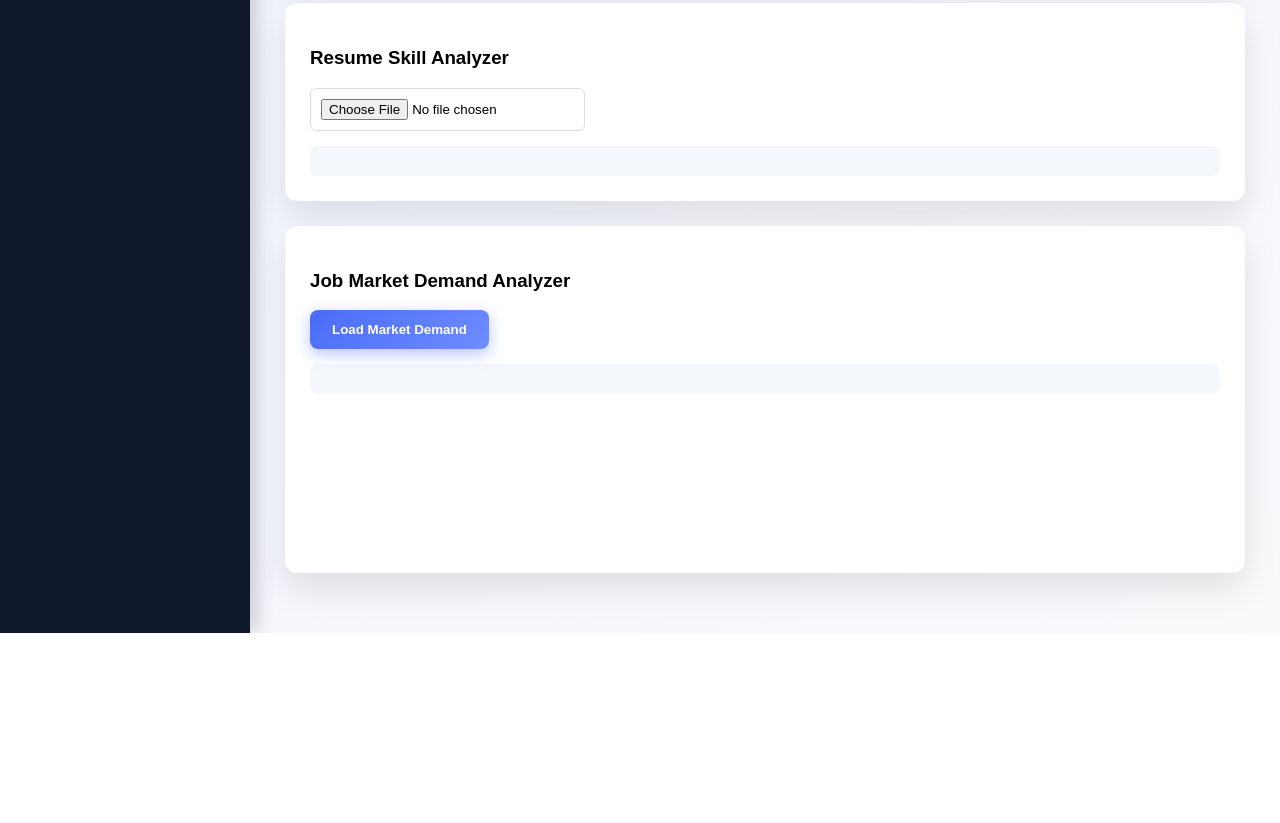
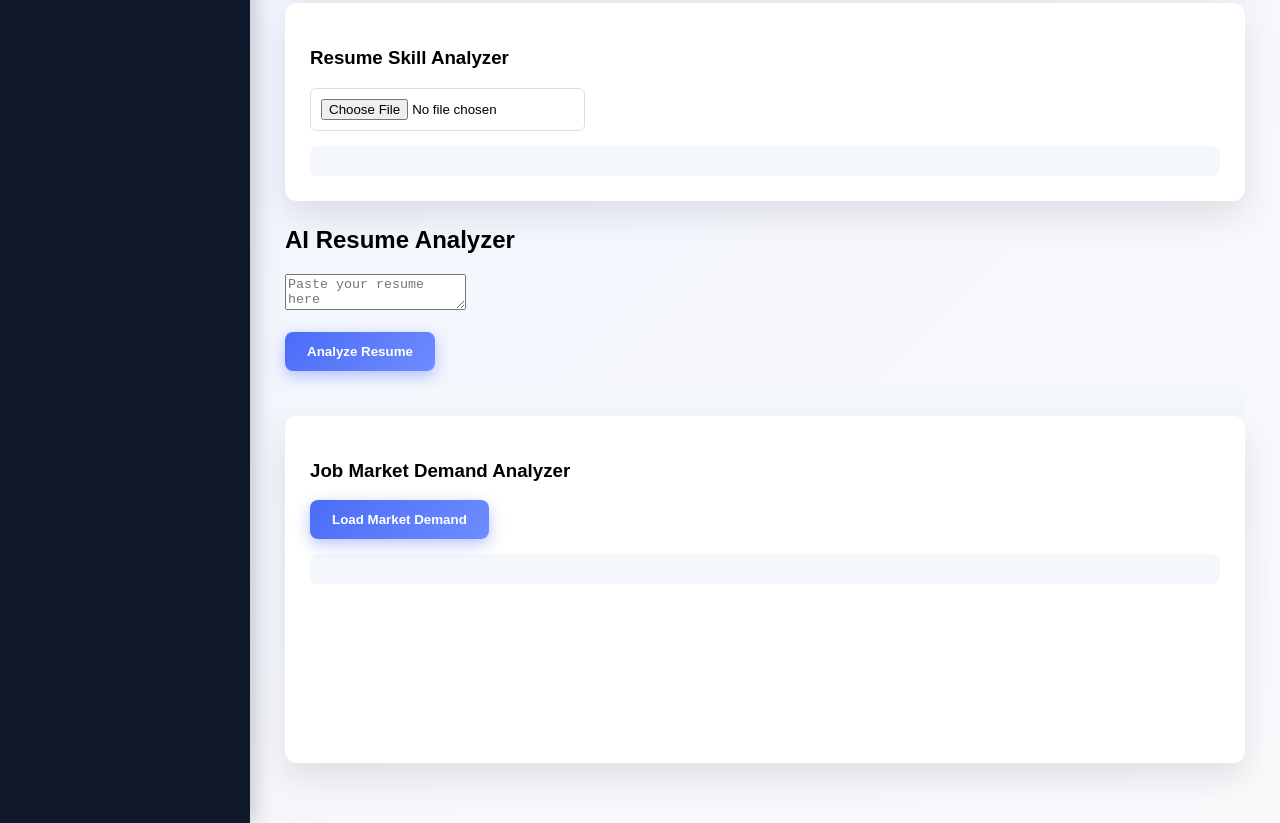
Before and after one commit to spsingh2311/skillgap-ai-v2-, a plain HTML site: page index.html in a window 1280 px wide. Shown: the part 804-1627 px from the top of the page. Before the commit the page ends 1437 px from the top, so only its background shows below. Drawn offline with nearby package versions, Linux system fonts and the light colour scheme.

Commit message:
Update index.html

```diff
--- a/index.html
+++ b/index.html
@@ -102,6 +102,16 @@
 
 </section>
 
+<!-- RESUME ANALYSER SECTION -->
+
+  <section id="resume-section">
+  <h2>AI Resume Analyzer</h2>
+<textarea id="resumeText" placeholder="Paste your resume here"></textarea>
+<br><br>
+<button onclick="analyzeResume()">Analyze Resume</button>
+
+    <div id="result"></div>
+</section>
 
 <!-- MARKET DEMAND -->
 
```
